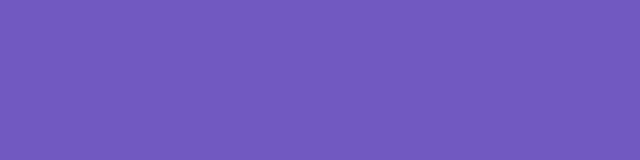
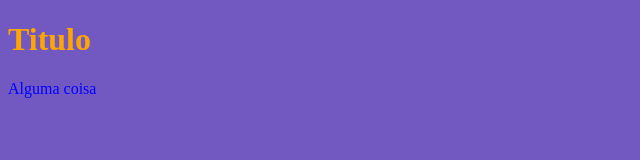
Before and after one commit to Alex-Ferreira-Santos/MasterClasss-beginners, a plain HTML site: page Sass/index.html in a window 1280 px wide. Shown: the whole page, without its empty margins (0-640 px from the left). Drawn offline with Linux system fonts and the light colour scheme.

Commit message:
variaveis e escopos

```diff
--- /dev/null
+++ b/Sass/css/_base.scss
@@ -0,0 +1,14 @@
+$text-color: orange;
+
+body{
+    background-color: #7159c1;
+    color: $text-color;
+}
+
+.container{
+    $text-color: blue;
+
+    p{
+        color: $text-color;
+    }
+}
--- a/Sass/css/main.scss
+++ b/Sass/css/main.scss
@@ -1,3 +1 @@
-body{
-    background-color: #7159c1;
-}
+@import '_base';
--- a/Sass/index.html
+++ b/Sass/index.html
@@ -7,6 +7,10 @@
     <link rel="stylesheet" href="css/main.css">
 </head>
 <body>
+    <h1>Titulo</h1>
 
+    <div class="container">
+        <p>Alguma coisa</p>
+    </div>
 </body>
 </html>
```
Also changed, not shown: Sass/css/main.css, 1 other file.
